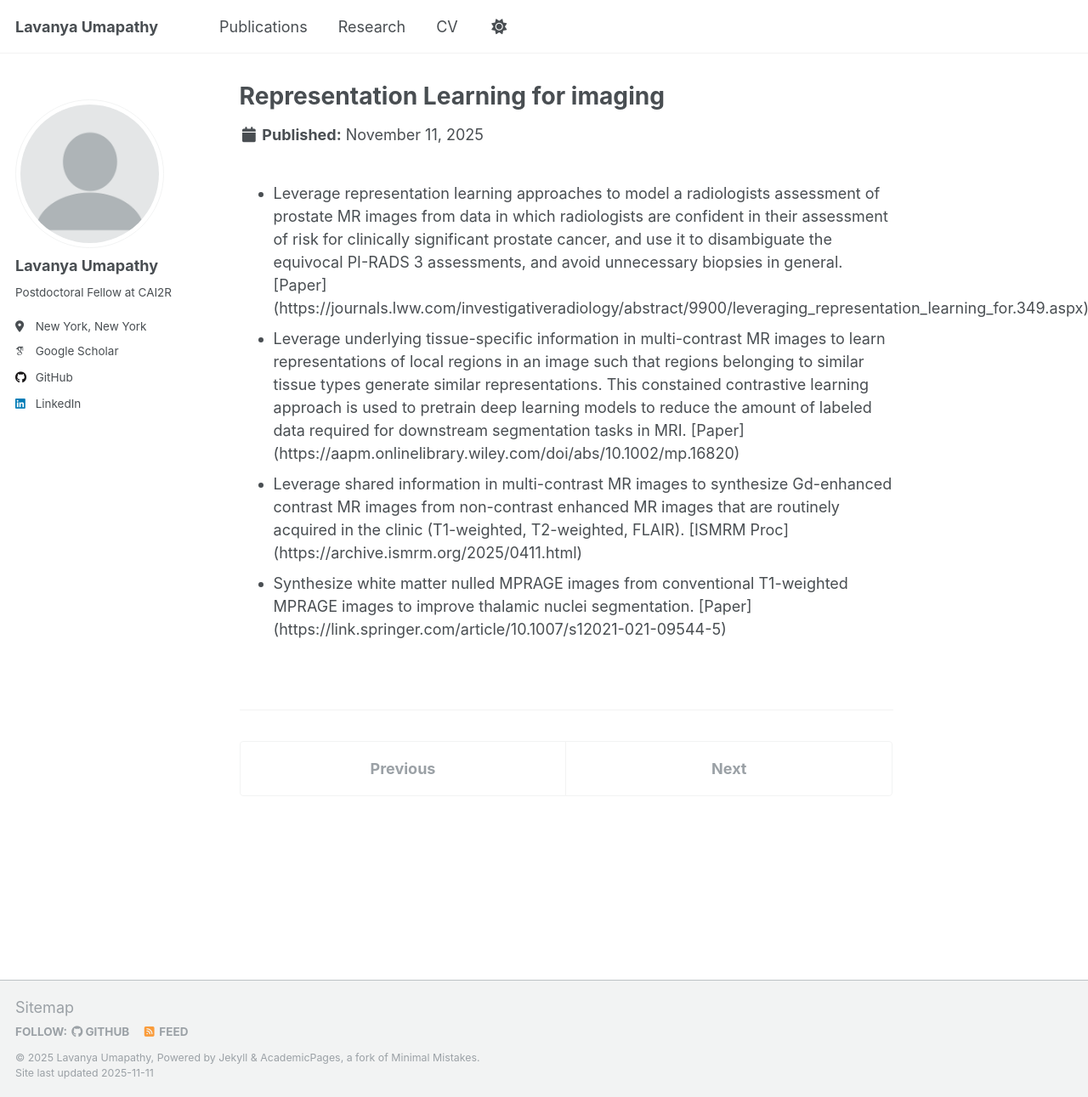
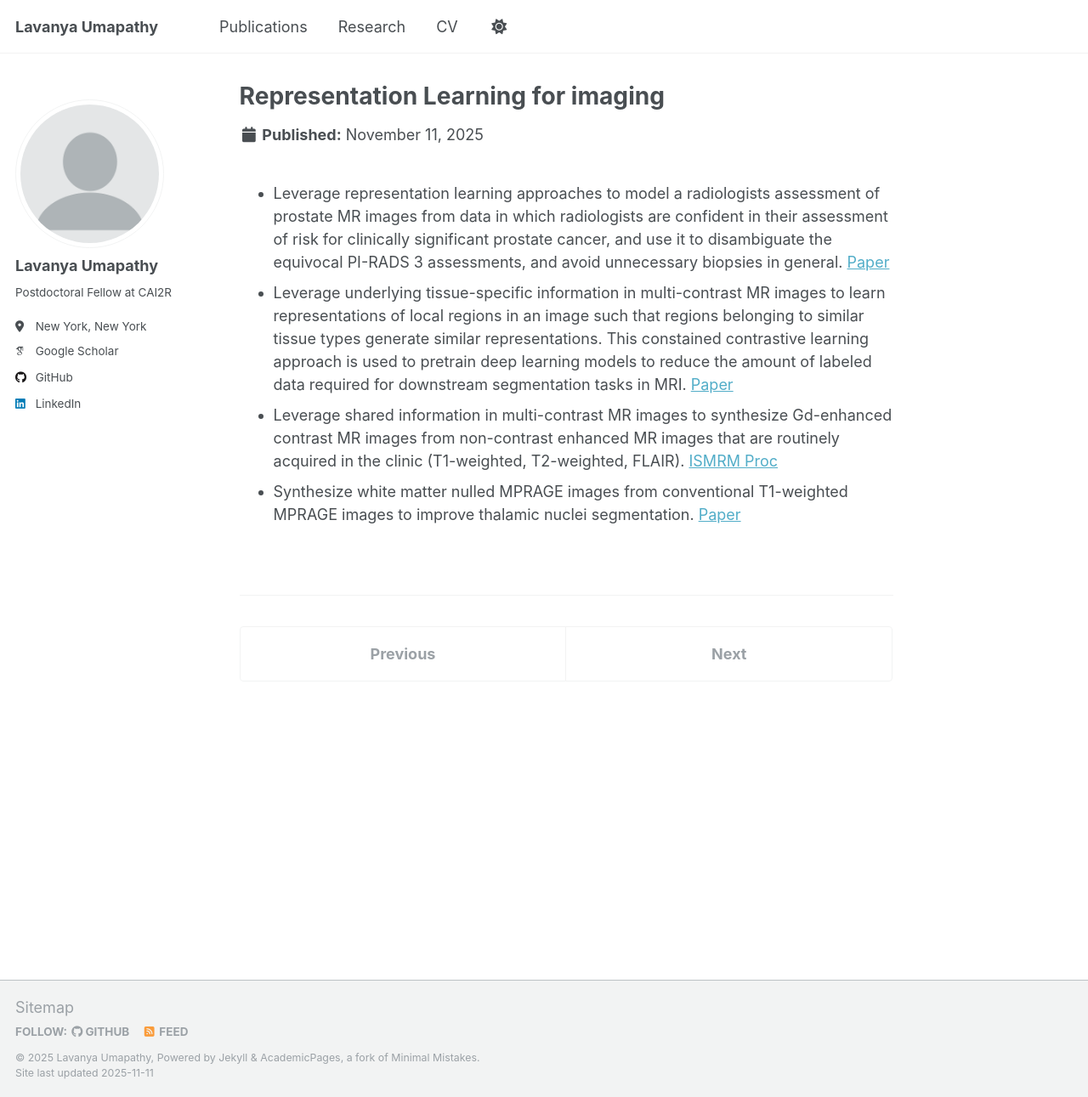
Before and after one commit to lunastra26/lunastra26.github.io, a Jekyll site: the page built from _research/2025-a-representation-learning-imaging.md, in a window 1280 px wide and 1291 px high. Shown: the whole window at 85% size. Built offline with Jekyll 4.4.1, drawn with Linux system fonts in a browser that asks for light colours; some web fonts are replaced; part of the change alters nothing that is shown.

Commit message:
Update 2025-a-representation-learning-imaging.md

```diff
--- a/_research/2025-a-representation-learning-imaging.md
+++ b/_research/2025-a-representation-learning-imaging.md
@@ -4,8 +4,9 @@ collection: research
 ---
 
 <ul>
-<li> Leverage representation learning approaches to model a radiologists assessment of prostate MR images from data in which radiologists are confident in their assessment of risk for clinically significant prostate cancer, and use it to disambiguate the equivocal PI-RADS 3 assessments, and avoid unnecessary biopsies in general. [Paper](https://journals.lww.com/investigativeradiology/abstract/9900/leveraging_representation_learning_for.349.aspx) </li>
-<li> Leverage underlying tissue-specific information in multi-contrast MR images to learn representations of local regions in an image such that regions belonging to similar tissue types generate similar representations. This constained contrastive learning approach is used to pretrain deep learning models to reduce the amount of labeled data required for downstream segmentation tasks in MRI. [Paper](https://aapm.onlinelibrary.wiley.com/doi/abs/10.1002/mp.16820) </li>
-<li> Leverage shared information in multi-contrast MR images to synthesize Gd-enhanced contrast MR images from non-contrast enhanced MR images that are routinely acquired in the clinic (T1-weighted, T2-weighted, FLAIR). [ISMRM Proc] (https://archive.ismrm.org/2025/0411.html)</li>
-<li> Synthesize white matter nulled MPRAGE images from conventional T1-weighted MPRAGE images to improve thalamic nuclei segmentation. [Paper](https://link.springer.com/article/10.1007/s12021-021-09544-5) </li>
+<li> Leverage representation learning approaches to model a radiologists assessment of prostate MR images from data in which radiologists are confident in their assessment of risk for clinically significant prostate cancer, and use it to disambiguate the equivocal PI-RADS 3 assessments, and avoid unnecessary biopsies in general. <a href="https://journals.lww.com/investigativeradiology/abstract/9900/leveraging_representation_learning_for.349.aspx" target="_blank">Paper</a> </li>
+<li> Leverage underlying tissue-specific information in multi-contrast MR images to learn representations of local regions in an image such that regions belonging to similar tissue types generate similar representations. This constained contrastive learning approach is used to pretrain deep learning models to reduce the amount of labeled data required for downstream segmentation tasks in MRI. <a href="https://aapm.onlinelibrary.wiley.com/doi/abs/10.1002/mp.16820" target="_blank">Paper</a> </li>
+<li> Leverage shared information in multi-contrast MR images to synthesize Gd-enhanced contrast MR images from non-contrast enhanced MR images that are routinely acquired in the clinic (T1-weighted, T2-weighted, FLAIR). <a href="https://archive.ismrm.org/2025/0411.html" target="_blank">ISMRM Proc</a> </li>
+<li> Synthesize white matter nulled MPRAGE images from conventional T1-weighted MPRAGE images to improve thalamic nuclei segmentation.
+   <a href="https://link.springer.com/article/10.1007/s12021-021-09544-5" target="_blank">Paper</a> </li>
 </ul>
```
